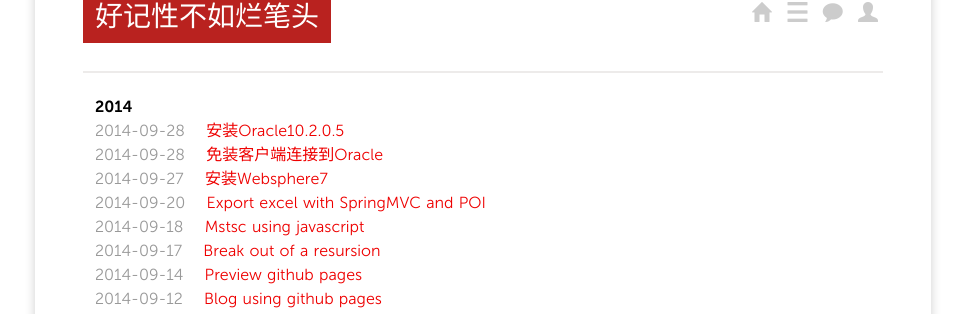
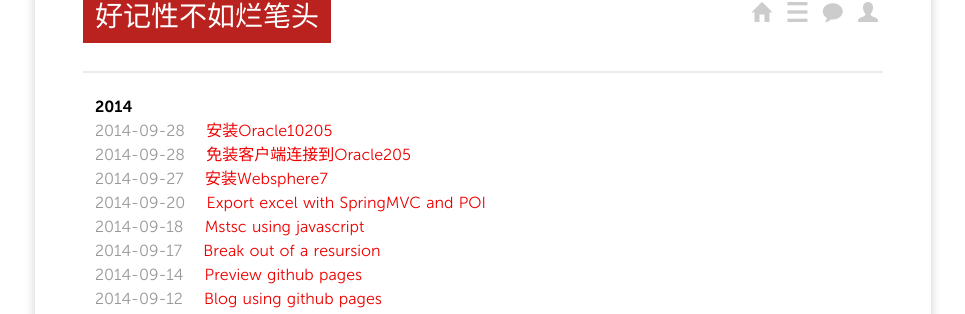
Before and after one commit to yinwer81/yinwer81.github.com, a Jekyll site: the page built from index.html, in a window 1280 px wide. Shown: the part 111-425 px from the top of the page, without its empty margins (157-1122 px from the left). Built offline with Jekyll 4.4.1, drawn with Linux system fonts in a browser that asks for light colours; nearby versions of some CDN libraries; Markdown is read by kramdown in place of the engine named in the settings; the list of posts is cut into pages by our own code.

Commit message:
refresh contents

```diff
--- a/_posts/2014/2014-09-28-connect-to-oracle10205.md
+++ b/_posts/2014/2014-09-28-connect-to-oracle10205.md
@@ -1,9 +1,9 @@
 ---
 layout: post
-title: "免装客户端连接到Oracle"
+title: "免装客户端连接到Oracle205"
 categories: Oracle
 ---
-#### 免装Oracle客户端，使用sqldbx/plsql developer连接到数据库Oracle10.2.0.5。
+#### 免装Oracle客户端，使用sqldbx/plsql developer连接到数据库Oracle10205。
 <br />
 本篇所用软件版本如下，都已搜集到[这里](http://pan.baidu.com/s/1o6Nrahc)供下载。
 >* instantclient-basic-win32-10.2.0.5.zip # 助32位instantclient连接到64位oracle
--- a/_posts/2014/2014-09-28-setup-oracle10205.md
+++ b/_posts/2014/2014-09-28-setup-oracle10205.md
@@ -1,9 +1,9 @@
 ---
 layout: post
-title: "安装Oracle10.2.0.5"
+title: "安装Oracle10205"
 categories: Oracle
 ---
-#### Windows2008R2安装Oracle10.2.0.5，经测试实践无错记录。
+#### Windows2008R2安装Oracle10205，经测试实践无错记录。
 <br />
 本篇所用软件版本如下，都已搜集到[这里](http://pan.baidu.com/s/1o6Nrahc)供下载。
 >* 10204_vista_w2k8_x64_production_db.zip
```
